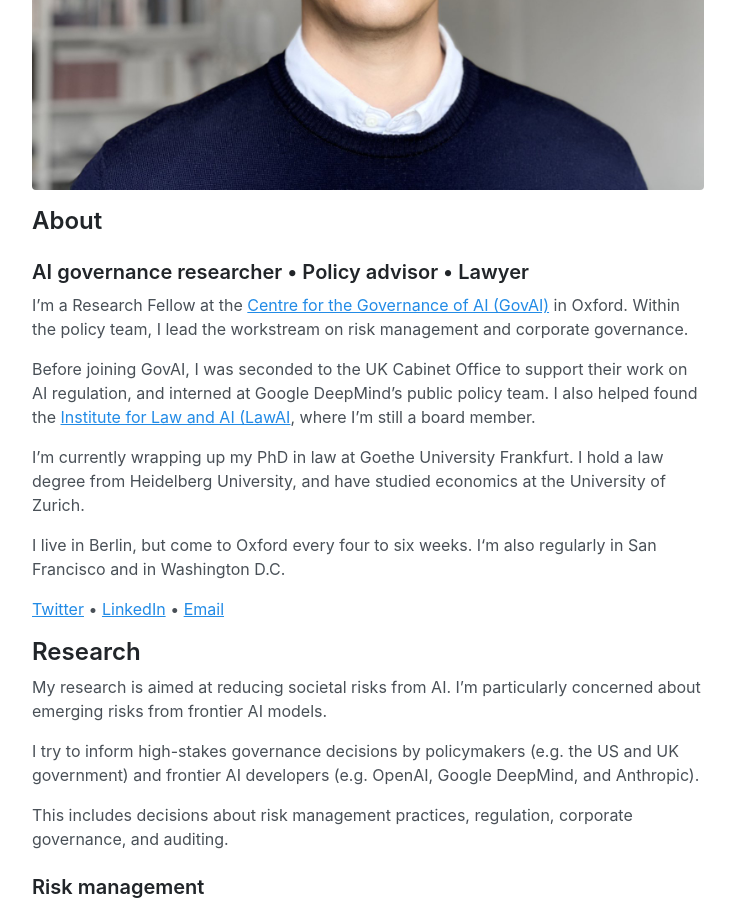
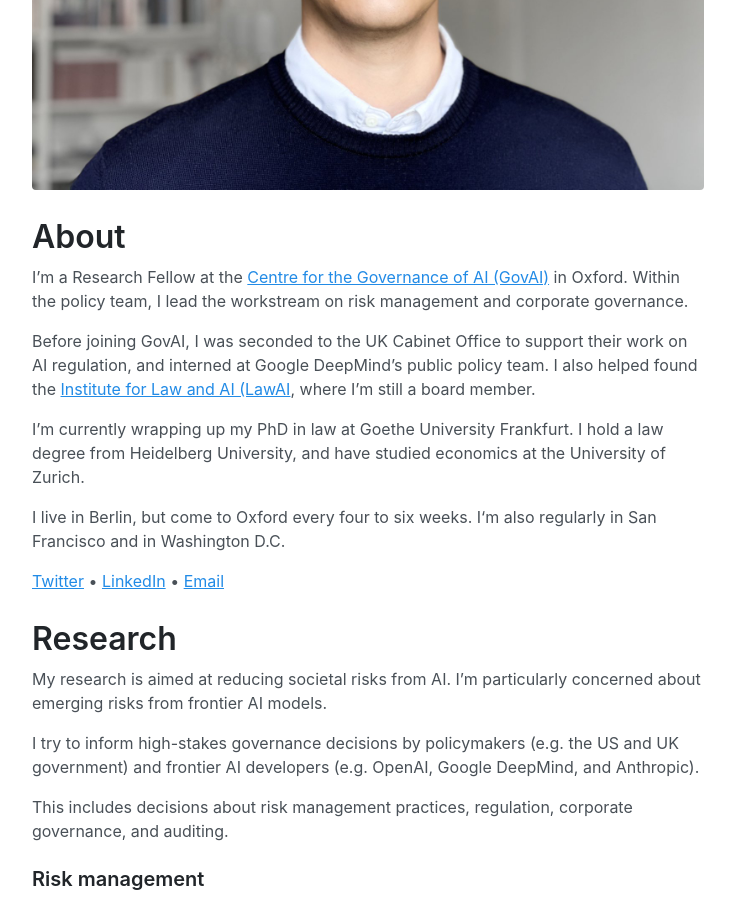
Before and after one commit to jonasschuett/jonasschuett.github.io, a Jekyll site: the page built from _posts/2020-04-04-introduction.md, in a window 1280 px wide and 900 px high, scrolled down 491 px. Shown: the whole window, without its empty margins (272-1007 px from the left). Built offline with Jekyll 4.4.1, drawn with Linux system fonts in a browser that asks for light colours.

Commit message:
Update 2020-04-04-introduction.md

```diff
--- a/_posts/2020-04-04-introduction.md
+++ b/_posts/2020-04-04-introduction.md
@@ -4,9 +4,7 @@ layout: page
 
 ![Jonas Schuett](/jonasschuett.jpg "Jonas Schuett")
 
-## About
-
-### AI governance researcher • Policy advisor • Lawyer
+# About
 
 I'm a Research Fellow at the [Centre for the Governance of AI (GovAI)](https://www.governance.ai/) in Oxford. Within the policy team, I lead the workstream on risk management and corporate governance.
 
@@ -18,7 +16,7 @@ I live in Berlin, but come to Oxford every four to six weeks. I‘m also regular
 
 [Twitter](https://twitter.com/jonasschuett) • [LinkedIn](https://www.linkedin.com/in/jonasschuett) • [Email](mailto:jonas.schuett@governance.ai)
 
-## Research
+# Research
 
 My research is aimed at reducing societal risks from AI. I’m particularly concerned about emerging risks from frontier AI models.
 
@@ -90,7 +88,7 @@ Previous research projects:
 
 [Figure]
 
-## Publications
+# Publications
 
 Most of my research gets published in peer-reviewed journals, but I also upload preprints to arXiv. In addition to academic articles, I write policy briefs, typically in response to a request for information.
 
@@ -132,7 +130,7 @@ Most of my research gets published in peer-reviewed journals, but I also upload
 
 - **Schuett, J.**, & Anderljung, M. (2022). Submission to the NIST AI Risk Management Framework. _Centre for the Governance of AI_. <https://www.governance.ai/research-paper/submission-to-the-nist-ai-risk-management-framework>
 
-## Contact
+# Contact
 Find me on [Twitter](https://twitter.com/jonasschuett) and [LinkedIn](https://www.linkedin.com/in/jonasschuett) or reach out to me at [jonas.schuett@governance.ai](mailto:jonas.schuett@governance.ai).
 
 Find my research on [ORCID](https://orcid.org/0000-0001-7154-5049), [Google Scholar](https://scholar.google.com/citations?user=iZXltDgAAAAJ&hl=en&oi=ao), and [SSRN](https://papers.ssrn.com/sol3/cf_dev/AbsByAuth.cfm?per_id=3705327).
```
